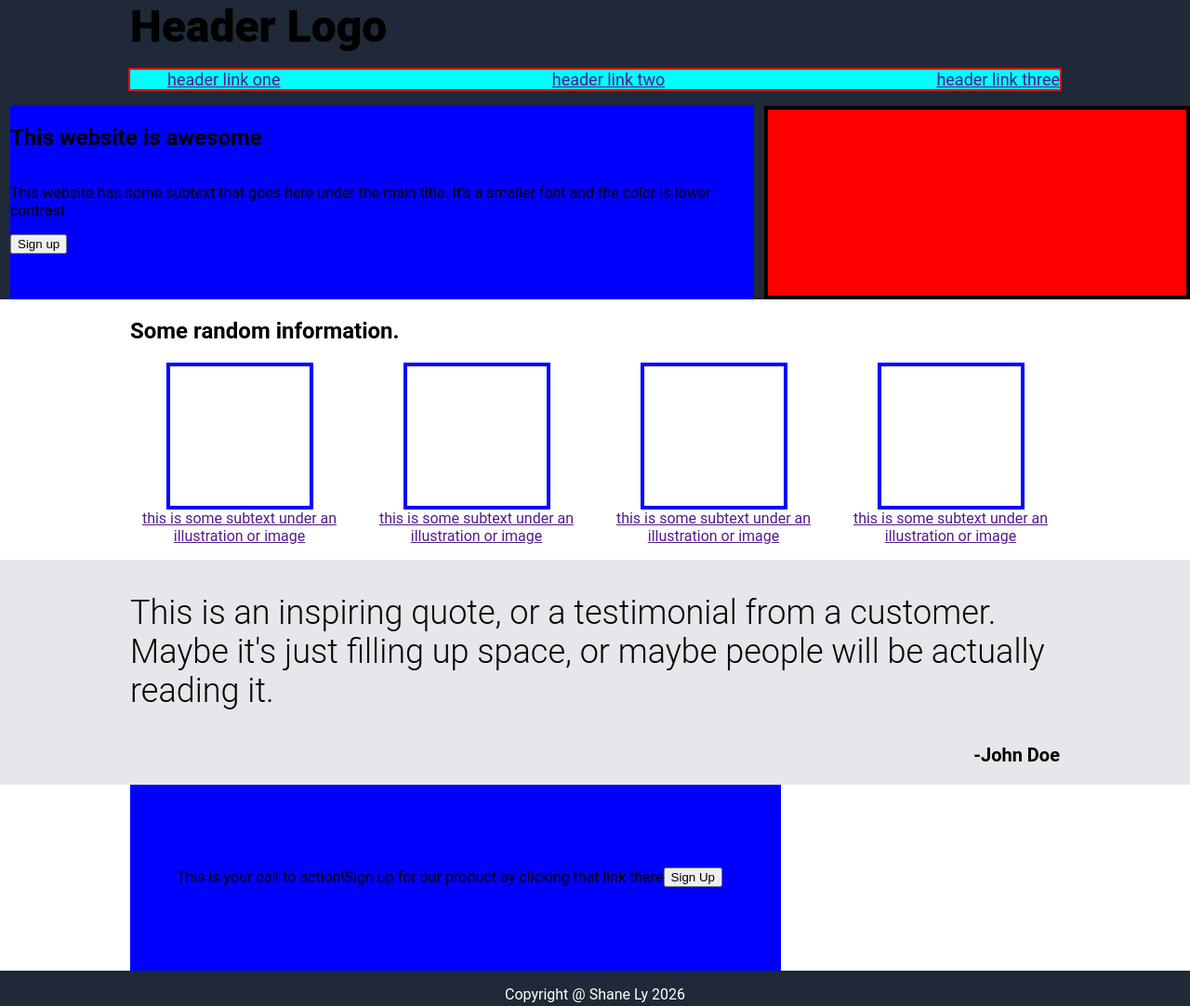
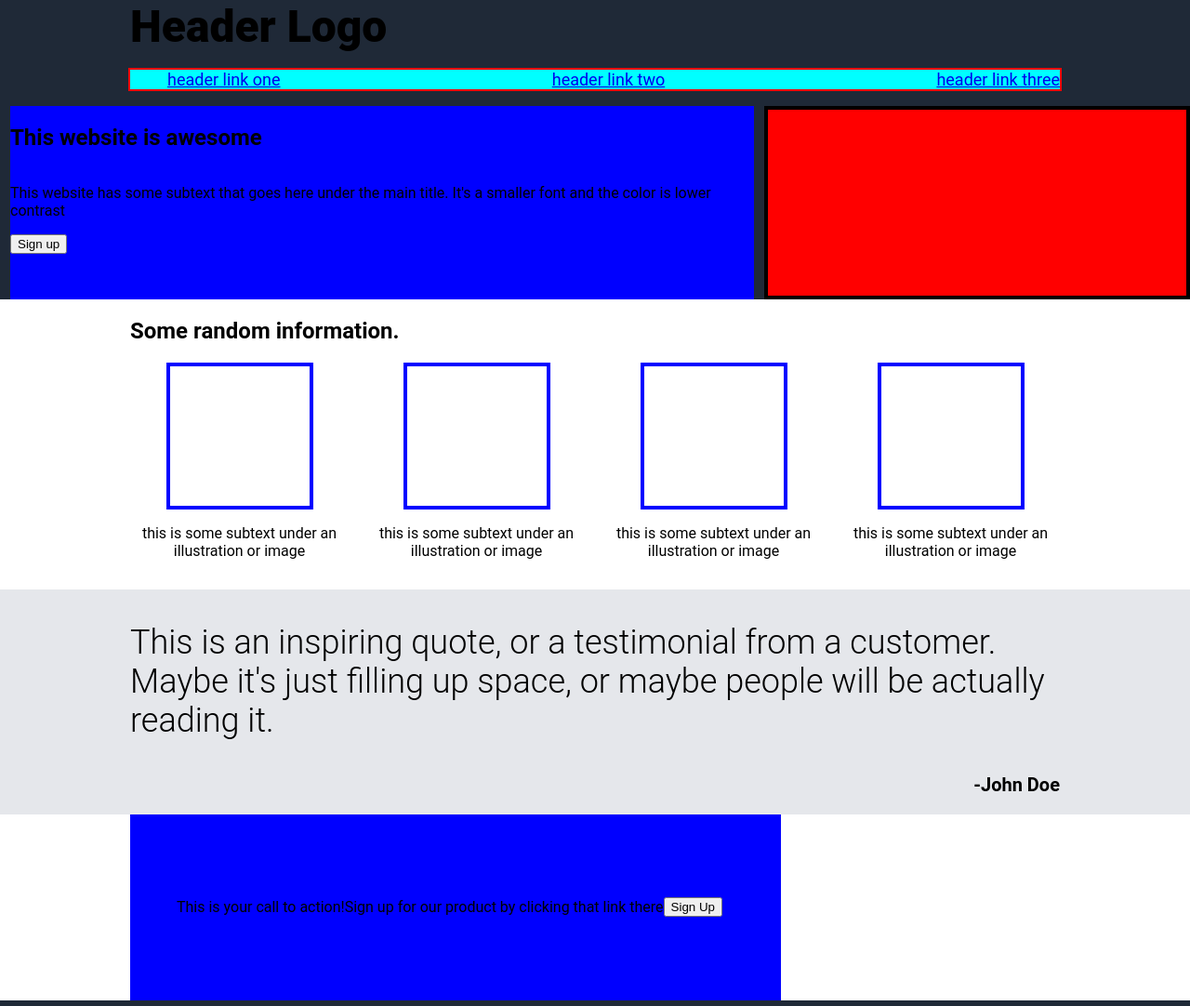
Before and after one commit to shanelyy/landing_page, a plain HTML site: page index.html in a window 1280 px wide. Shown: the top 1082 px of the page at 93% size. Drawn offline with Linux system fonts and the light colour scheme.

Commit message:
Fix semantic wrappers and removed unnecessary links

```diff
--- a/index.html
+++ b/index.html
@@ -8,21 +8,21 @@
 </head>
 
 <body>
-
+    <main>
     <header>
-    <div class="content-container">
+    <section class="content-container">
         <div class="logo">Header Logo</div>
-        <div class="nav-links">
+        <nav class="nav-links">
             <ul>
-                <li><a href="">header link one</a></li>
-                <li><a href="">header link two</a></li>
-                <li><a href="">header link three</a></li>
+                <li><a href="#">header link one</a></li>
+                <li><a href="#">header link two</a></li>
+                <li><a href="#">header link three</a></li>
             </ul>
-        </div>
-    </div>
+        </nav>
+    </section>
     </header>
 
-    <div class="section_one">
+    <section class="section_one">
         <div class="content-container">
             <h2 class="header">This website is awesome</h2>
                 <p>This website has some subtext that goes here under the main title. It's a smaller font and the color is lower contrast</p>
@@ -31,33 +31,32 @@
         </div>
         <div class="image-placeholder"></div>
 
-    </div>
+    </section>
 
-    <div class="section_two">
+    <section class="section_two">
         <div class="content-container">
 
             <h2 class="title">Some random information.</h2>
                 <div class="body_info">
                 <ul>
-                    <li><div class="list-image-placeholder"></div><a href="">this is some subtext under an illustration or image</a></li>
-                    <li><div class="list-image-placeholder"></div><a href="">this is some subtext under an illustration or image</a></li>
-                    <li><div class="list-image-placeholder"></div><a href="">this is some subtext under an illustration or image</a></li>
-                    <li><div class="list-image-placeholder"></div><a href="">this is some subtext under an illustration or image</a></li>
+                    <li><div class="list-image-placeholder"></div><p>this is some subtext under an illustration or image</p></li>
+                    <li><div class="list-image-placeholder"></div><p>this is some subtext under an illustration or image</p></li>
+                    <li><div class="list-image-placeholder"></div><p>this is some subtext under an illustration or image</p></li>
+                    <li><div class="list-image-placeholder"></div><p>this is some subtext under an illustration or image</p></li>
                 </ul>
             </div>
         </div>
 
-    </div>
+    </section>
 
-
-    <div class="section_three">
+    <section class="section_three">
         <div class="content-container">
             <p class="quote">This is an inspiring quote, or a testimonial from a customer. Maybe it's just filling up space, or maybe people will be actually reading it.  </p>
             <p class="author">-John Doe</p>
         </div>
-    </div>
+    </section>
 
-    <div class="section_four">
+    <section class="section_four">
         <div class="content-container">
             <div class="button-container">
             <p class="header">This is your call to action!</p>
@@ -65,7 +64,8 @@
             <button>Sign Up</button>
         </div>
         </div>
-    </div>
+    </section>
+    </main>
 
     <footer>
         <p>Copyright @ Shane Ly 2026</p>
```
